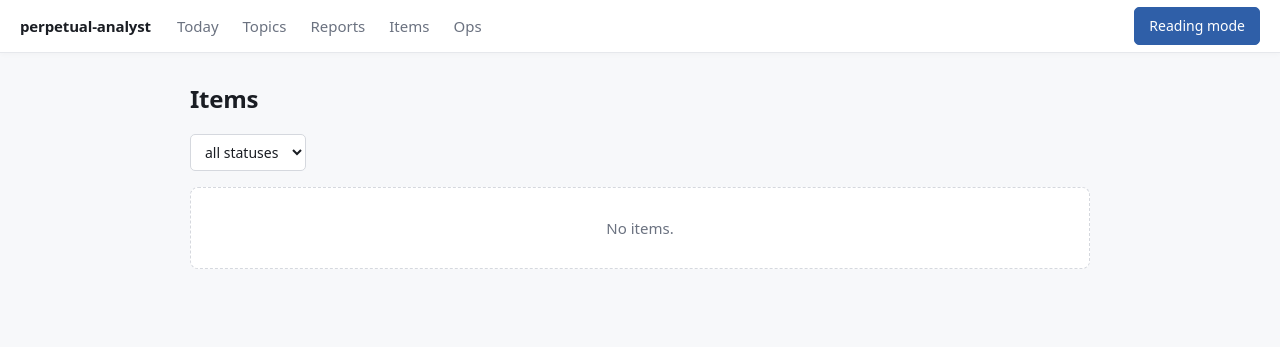
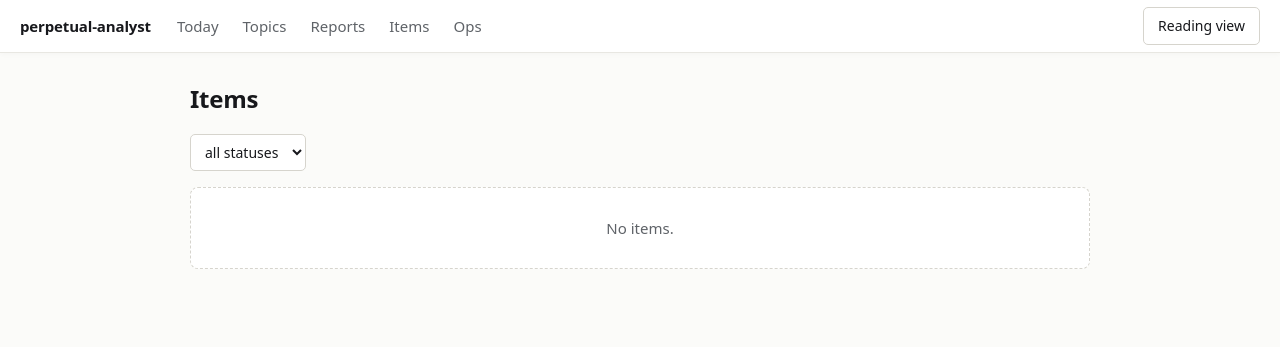
Before and after one commit to RavindraTarunokusumo/perpetual-analyst, a Flask app: template src/perpetual_analyst/web/templates/items.html in a window 1280 px wide. Shown: the top 347 px of the page. Run offline with Flask 3, Linux system fonts and the light colour scheme; the template is opened without the code that fills it, so the values that code supplies are empty.

Commit message:
feat(web): ink-on-paper design tokens, dark mode, mono numerals
Retire the blue accent; hue is now semantic only (--rise/--fall for
confidence direction, delivery, errors). Add prefers-color-scheme dark
palette, .num tabular-numeral class, nav overflow, Reading view label.

Co-Authored-By: Claude Fable 5 <noreply@anthropic.com>

```diff
--- a/src/perpetual_analyst/web/static/app.css
+++ b/src/perpetual_analyst/web/static/app.css
@@ -1,23 +1,36 @@
 :root {
-  --bg: #f7f8fa;
+  --bg: #fbfbf9;
   --surface: #ffffff;
-  --fg: #1a1d23;
-  --muted: #6b7280;
-  --faint: #9aa1ac;
-  --line: #e6e8ec;
-  --line-strong: #d5d8de;
-  --accent: #2f5fa8;
-  --accent-fg: #ffffff;
-  --accent-soft: #eef3fb;
-  --warn: #b45309;
-  --warn-soft: #fdf6ec;
-  --error: #b91c1c;
-  --error-soft: #fdf0f0;
-  --ok: #15803d;
+  --fg: #17181c;
+  --muted: #5f6368;
+  --faint: #9a9ea6;
+  --line: #e8e7e2;
+  --line-strong: #d6d4cd;
+  --rise: #0f766e;
+  --rise-soft: #e4f2f0;
+  --fall: #b3492b;
+  --fall-soft: #f9ece7;
+  --mono: ui-monospace, "SF Mono", "Cascadia Mono", Consolas, monospace;
   --radius: 8px;
   --radius-sm: 5px;
   --shadow: 0 1px 2px rgba(16, 24, 40, .06), 0 1px 3px rgba(16, 24, 40, .04);
   --shadow-nav: 0 1px 0 var(--line), 0 2px 6px rgba(16, 24, 40, .03);
+}
+
+@media (prefers-color-scheme: dark) {
+  :root {
+    --bg: #16171a;
+    --surface: #1e1f24;
+    --fg: #eceae5;
+    --muted: #a2a6ad;
+    --faint: #6d7178;
+    --line: #2b2d33;
+    --line-strong: #3a3d45;
+    --rise: #34a79a;
+    --rise-soft: #1c332f;
+    --fall: #d97757;
+    --fall-soft: #362119;
+  }
 }
 
 * { box-sizing: border-box; }
@@ -33,8 +46,13 @@ body {
 h1 { font-size: 24px; font-weight: 650; letter-spacing: -.01em; margin: 0 0 16px; }
 h2 { font-size: 17px; font-weight: 600; margin: 28px 0 10px; }
 h3 { font-size: 15px; font-weight: 600; margin: 20px 0 8px; }
-a { color: var(--accent); text-decoration: none; }
-a:hover { text-decoration: underline; }
+a {
+  color: var(--fg);
+  text-decoration: underline;
+  text-underline-offset: 2px;
+  text-decoration-color: var(--faint);
+}
+a:hover { text-decoration-color: var(--fg); }
 
 /* Nav */
 .nav {
@@ -42,13 +60,15 @@ a:hover { text-decoration: underline; }
   padding: 0 20px; height: 52px;
   background: var(--surface); box-shadow: var(--shadow-nav);
   position: sticky; top: 0; z-index: 10;
+  overflow-x: auto;
 }
 .nav .brand { font-weight: 700; margin-right: 12px; letter-spacing: -.01em; }
 .nav a:not(.brand) {
   padding: 6px 10px; border-radius: var(--radius-sm); color: var(--muted);
+  text-decoration: none; white-space: nowrap;
 }
 .nav a:not(.brand):hover { background: var(--bg); color: var(--fg); text-decoration: none; }
-.nav a.active { color: var(--accent); background: var(--accent-soft); font-weight: 600; }
+.nav a.active { color: var(--fg); background: var(--bg); font-weight: 600; }
 .nav .spacer { flex: 1; }
 
 /* Layout */
@@ -57,7 +77,9 @@ a:hover { text-decoration: underline; }
 /* Text helpers */
 .meta, .empty, .muted { color: var(--muted); }
 .faint { color: var(--faint); }
-.warn { color: var(--warn); font-weight: 500; }
+.warn { color: var(--fall); font-weight: 500; }
+.num { font-family: var(--mono); font-variant-numeric: tabular-nums; font-size: .92em; }
+td.num, th.num { text-align: right; }
 .empty {
   padding: 28px; text-align: center; background: var(--surface);
   border: 1px dashed var(--line-strong); border-radius: var(--radius);
@@ -103,7 +125,7 @@ tbody tr:hover { background: var(--bg); }
   display: inline-block; width: 90px; height: 7px; vertical-align: middle;
   background: var(--line); border-radius: 4px; overflow: hidden;
 }
-.bar { display: block; height: 100%; background: var(--accent); border-radius: 4px; }
+.bar { display: block; height: 100%; background: var(--rise); border-radius: 4px; }
 
 /* Badges */
 .badge {
@@ -111,19 +133,19 @@ tbody tr:hover { background: var(--bg); }
   font-size: 12px; font-weight: 500; background: var(--bg);
   border: 1px solid var(--line-strong); color: var(--muted);
 }
-.badge-warn { background: var(--warn-soft); border-color: #ecd9b8; color: var(--warn); }
-.badge-ok { background: #eef7f0; border-color: #cbe6d2; color: var(--ok); }
+.badge-warn { background: var(--fall-soft); border-color: var(--line-strong); color: var(--fall); }
+.badge-ok { background: var(--rise-soft); border-color: var(--line-strong); color: var(--rise); }
 
 /* Buttons */
 .btn {
   font: inherit; font-size: 14px; padding: 7px 14px;
-  border: 1px solid var(--accent); background: var(--accent);
-  color: var(--accent-fg); border-radius: var(--radius-sm); cursor: pointer;
+  border: 1px solid var(--fg); background: var(--fg);
+  color: var(--bg); border-radius: var(--radius-sm); cursor: pointer;
 }
-.btn:hover { filter: brightness(1.06); }
-.btn:disabled { background: var(--faint); border-color: var(--faint); cursor: not-allowed; filter: none; }
-.btn-secondary { background: var(--surface); color: var(--accent); }
-.btn-secondary:hover { background: var(--accent-soft); filter: none; }
+.btn:hover { opacity: .88; }
+.btn:disabled { background: var(--faint); border-color: var(--faint); cursor: not-allowed; opacity: 1; }
+.btn-secondary { background: transparent; color: var(--fg); border-color: var(--line-strong); }
+.btn-secondary:hover { background: var(--bg); opacity: 1; }
 
 /* Forms */
 input, select {
@@ -132,7 +154,7 @@ input, select {
   background: var(--surface); color: var(--fg);
 }
 input:focus, select:focus, .btn:focus-visible, a:focus-visible {
-  outline: 2px solid var(--accent); outline-offset: 1px;
+  outline: 2px solid var(--fg); outline-offset: 1px;
 }
 input::placeholder { color: var(--faint); }
 form.inline { display: inline; }
@@ -144,10 +166,10 @@ form.inline { display: inline; }
 /* Flash */
 .flash {
   max-width: 940px; margin: 12px auto 0; padding: 10px 16px;
-  border-radius: var(--radius); background: var(--accent-soft);
-  border: 1px solid #d3e0f2; color: var(--fg); font-size: 14px;
+  border-radius: var(--radius); background: var(--surface);
+  border: 1px solid var(--line-strong); color: var(--fg); font-size: 14px;
 }
-.flash-error { background: var(--error-soft); border-color: #f3d0d0; color: var(--error); }
+.flash-error { background: var(--fall-soft); border-color: var(--line-strong); color: var(--fall); }
 
 /* Report / reading prose */
 .report, .reading article { max-width: 720px; }
--- a/src/perpetual_analyst/web/templates/base.html
+++ b/src/perpetual_analyst/web/templates/base.html
@@ -17,8 +17,8 @@
     <a href="{{ url_for('ops') }}" class="{{ 'active' if ep == 'ops' }}">Ops</a>
     <span class="spacer"></span>
     <form method="post" action="{{ url_for('reading_toggle') }}" class="inline">
-      <button class="btn" type="submit">
-        {% if request.cookies.get('reading') == '1' %}Exit reading{% else %}Reading mode{% endif %}
+      <button class="btn btn-secondary" type="submit">
+        {% if request.cookies.get('reading') == '1' %}Exit reading view{% else %}Reading view{% endif %}
       </button>
     </form>
     {% block nav_extra %}{% endblock %}
```
